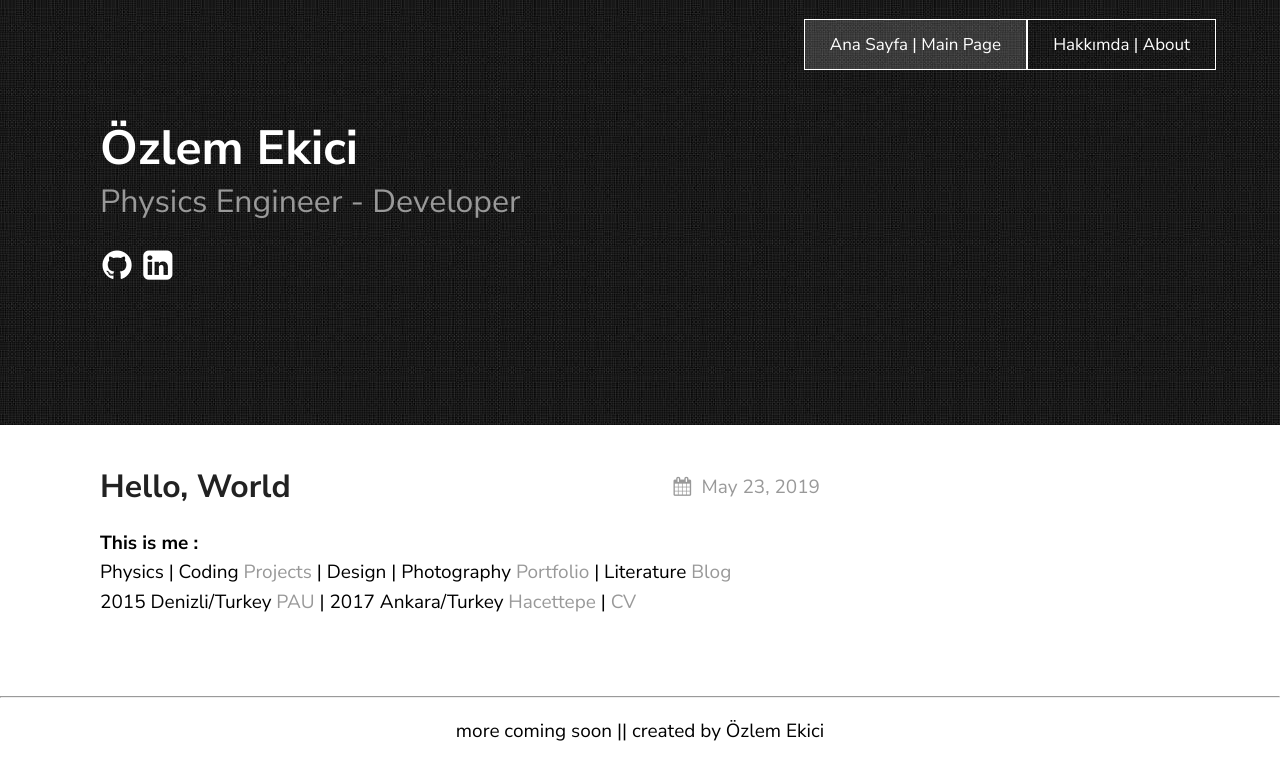
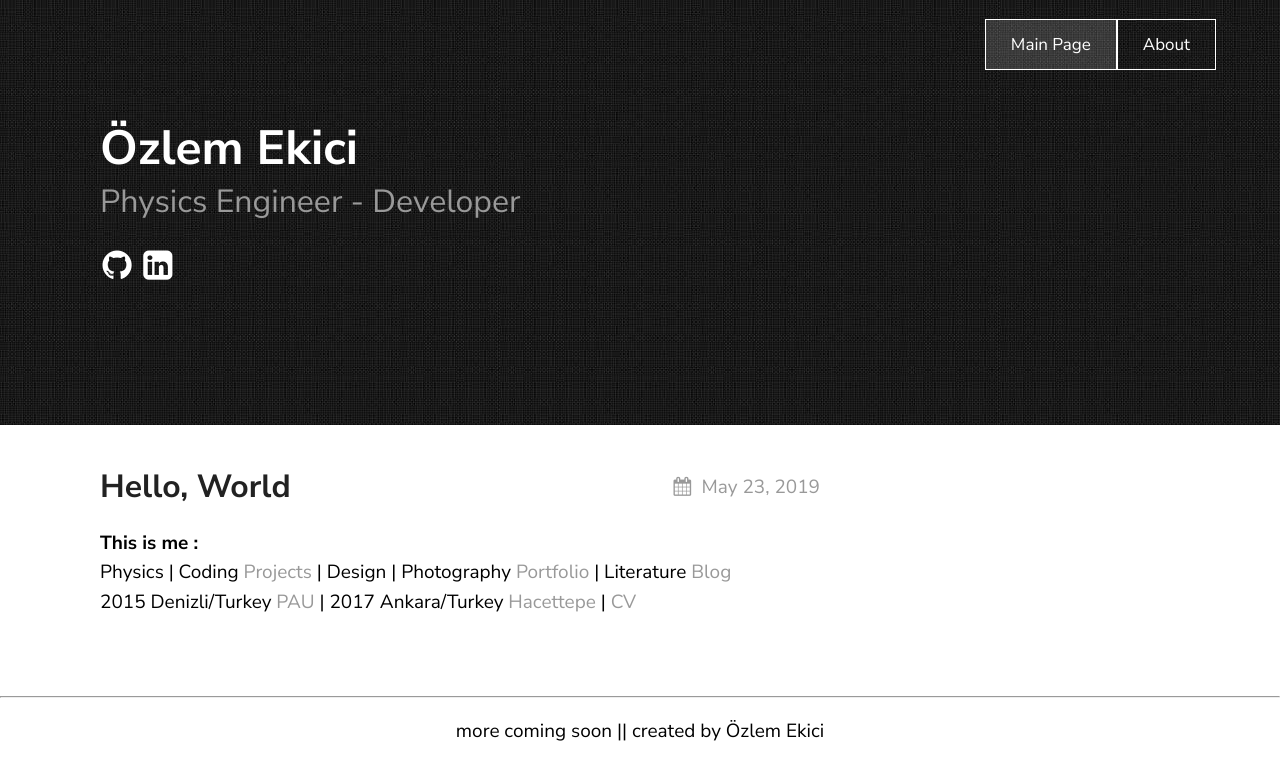
Before and after one commit to ozlemekici/ozlemekici.github.io, a Jekyll site: the page built from index.markdown, in a window 1280 px wide. Shown: the top 780 px of the page. Built offline with Jekyll 4.4.1, drawn with Linux system fonts in a browser that asks for light colours.

Commit message:
Update _config.yml

```diff
--- a/_config.yml
+++ b/_config.yml
@@ -23,9 +23,9 @@ texture:
 
 
   navigation:
-    - title: Ana Sayfa | Main Page
+    - title: Main Page
       url: "/"
-    - title: Hakkımda | About
+    - title: About
       url: "/about"
 
 
```
